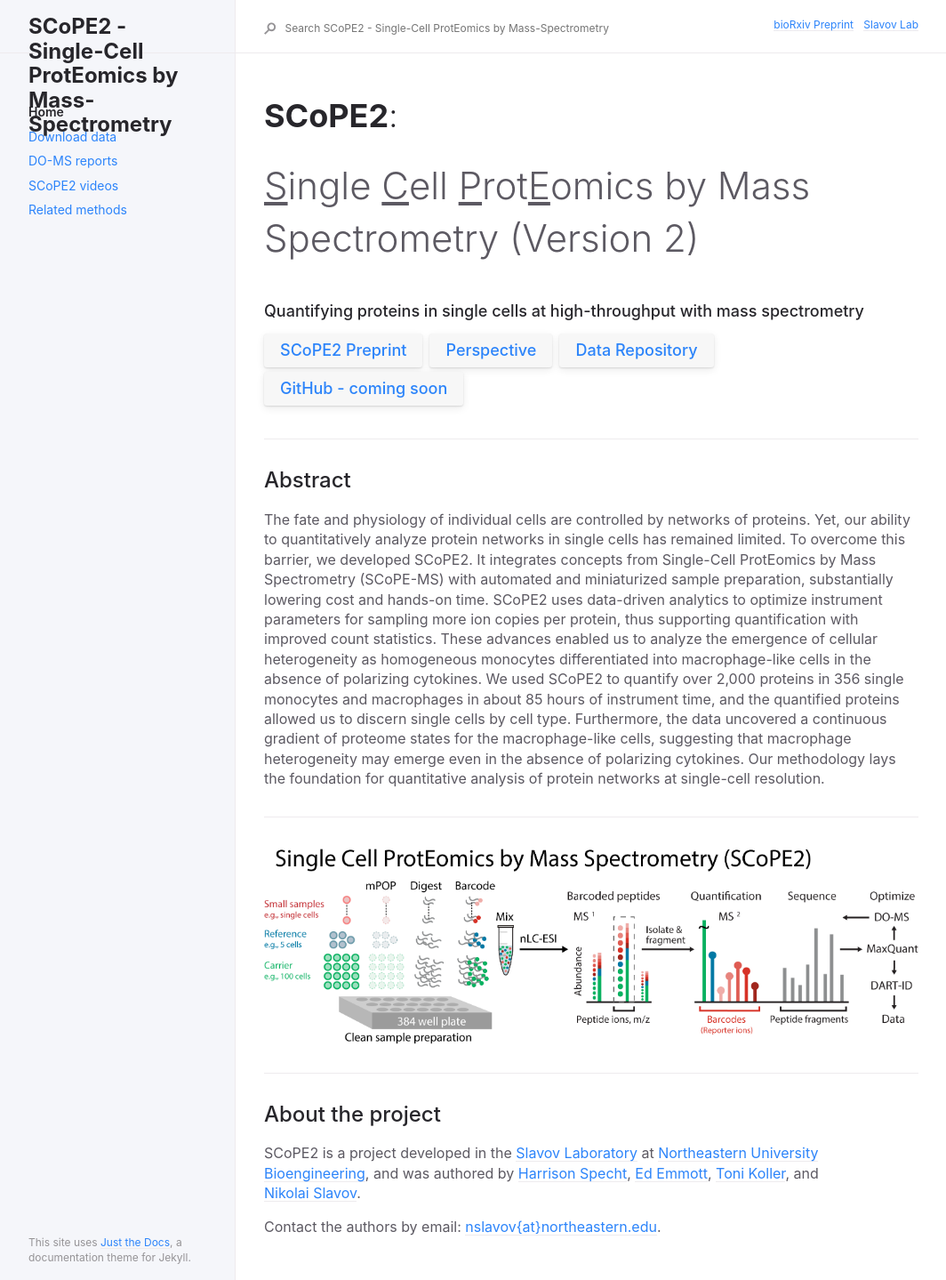
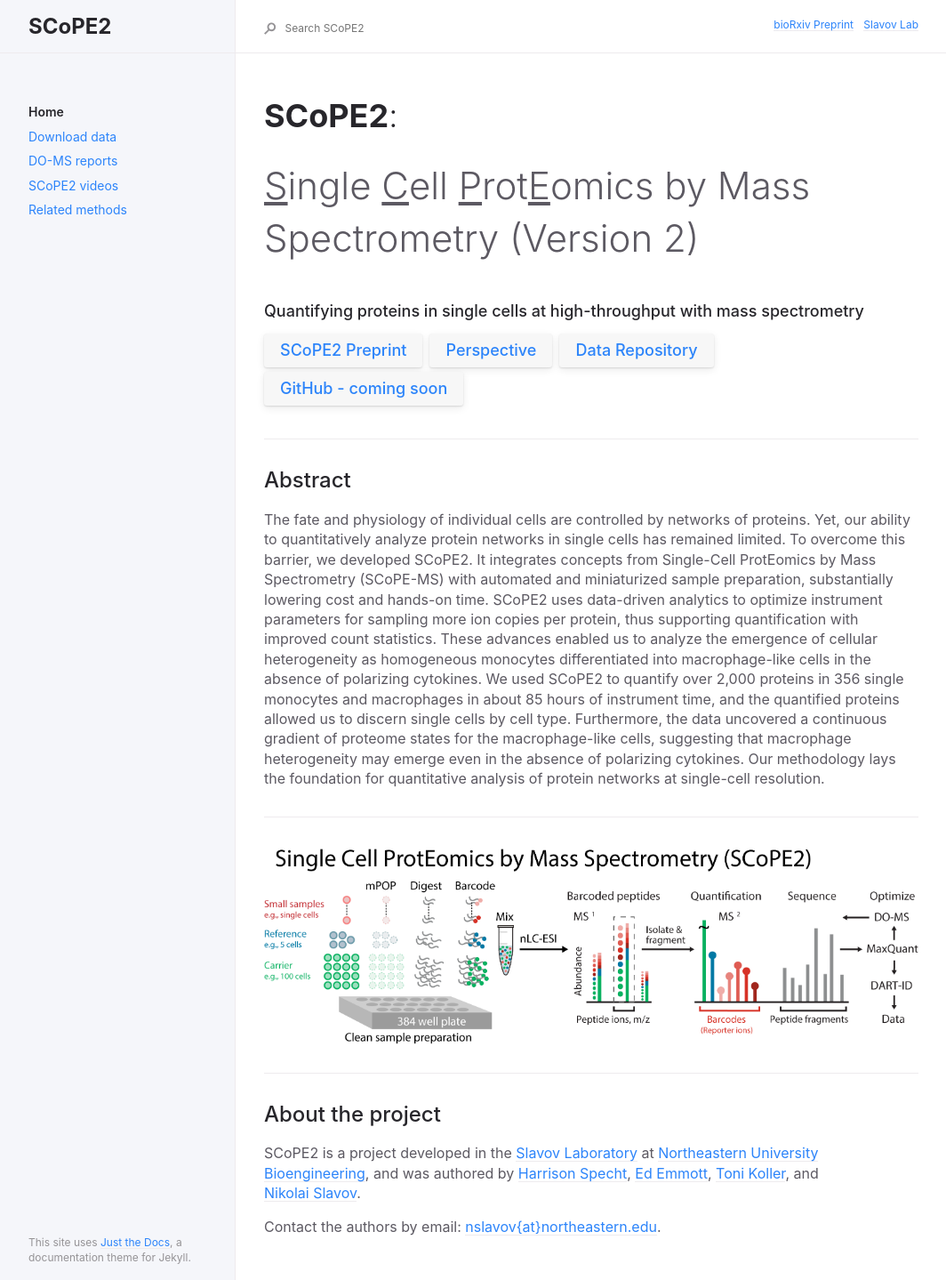
Before and after one commit to SlavovLab/SCoPE2, a Jekyll site: the page built from docs/index.md, in a window 1280 px wide. Shown: the whole page at 89% size, without its empty margins (91-1155 px from the left). Built offline with Jekyll 4.4.1, drawn with Linux system fonts in a browser that asks for light colours; part of the change alters nothing that is shown.

Commit message:
update site title

```diff
--- a/docs/_config.yml
+++ b/docs/_config.yml
@@ -13,7 +13,8 @@
 # you will see them accessed via {{ site.title }}, {{ site.github_repo }}, and so on.
 # You can create any custom variable you would like, and they will be accessible
 # in the templates via {{ site.myvariable }}.
-title: SCoPE2 - Single-Cell ProtEomics by Mass-Spectrometry
+title: SCoPE2
+long_title: Single-Cell ProtEomics by Mass-Spectrometry
 description: Single-cell protein analysis by SCoPE2 | Slavov Laboratory
 baseurl: ~ # the subpath of your site, e.g. /blog
 url: https://scope2.slavovlab.net # the base hostname & protocol for your site
--- a/docs/_includes/head.html
+++ b/docs/_includes/head.html
@@ -5,7 +5,7 @@
   <meta name="Description" content="{{ page.description }}">
   {% endif %}
 
-  <title>{{ page.title }} - {{ site.title }}</title>
+  <title>{{ page.title }} | {{ site.title }} - {{ site.long_title }}</title>
   <link rel="stylesheet" href="{{ "/assets/css/just-the-docs.css" | absolute_url }}">
   <link rel="shortcut icon" href="https://slavovlab.net/index_files/icons/Slavov-Laboratory.ico">
 
```
